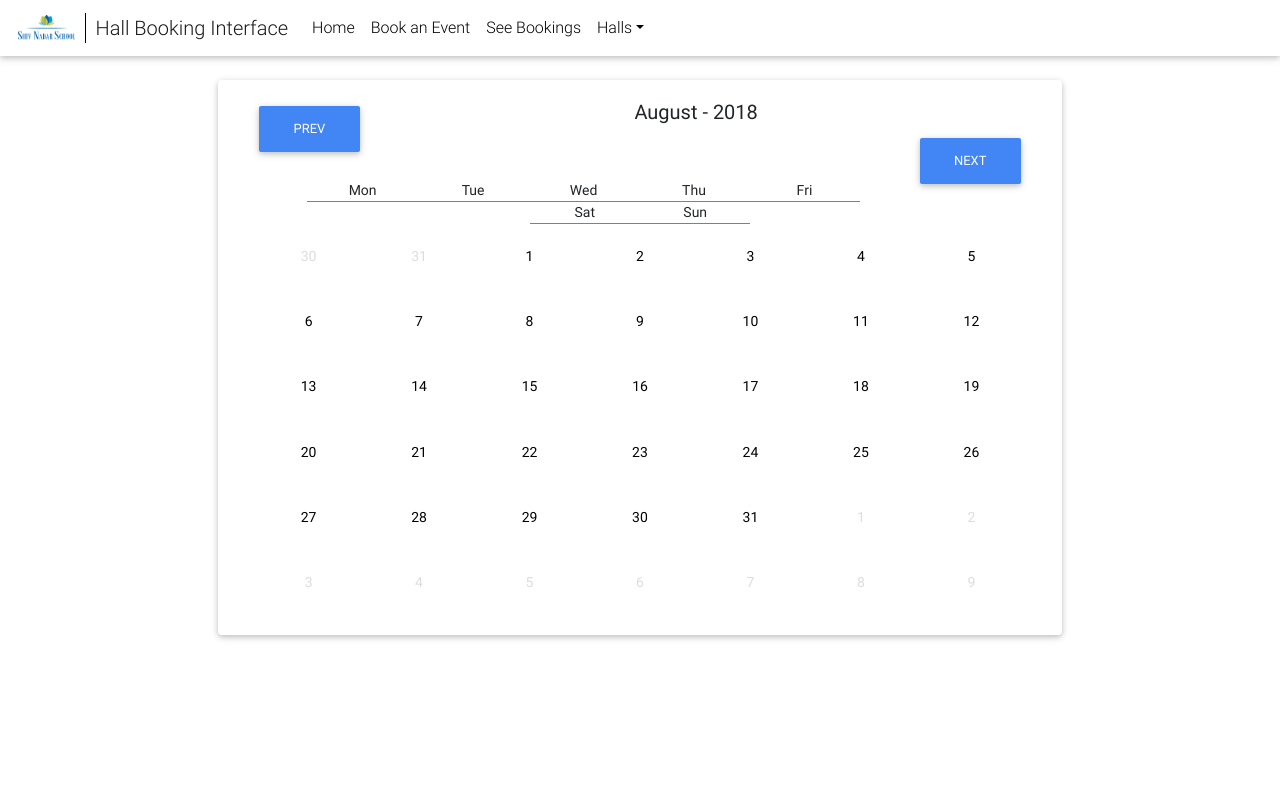
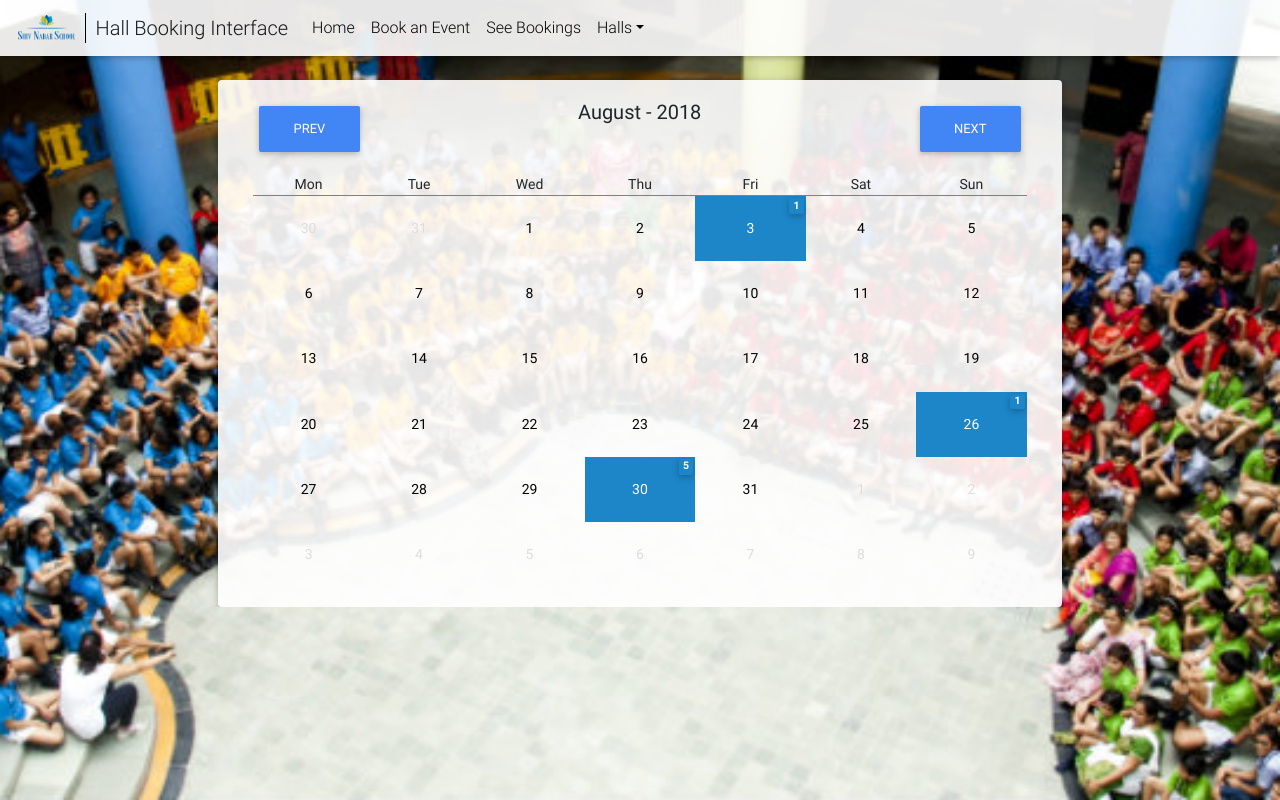
Before and after one commit to adikul358/hbinterface, a PHP site: the page made by mdb makeover/index.php in a window 1280 px wide. Run offline with PHP 8.4, Linux system fonts and the light colour scheme; style sheets or scripts are compiled from the project's sources.

Commit message:
backgrounds

```diff
--- a/mdb makeover/cal/css/less/responsive-calendar.less
+++ b/mdb makeover/cal/css/less/responsive-calendar.less
@@ -11,7 +11,7 @@
       cursor: pointer;
     }
 
-    h4 {
+    h4,h5,h6 {
       display: inline;
     }
   }
--- a/mdb makeover/cal/css/responsive-calendar.css
+++ b/mdb makeover/cal/css/responsive-calendar.css
@@ -4,7 +4,9 @@
 .responsive-calendar .controls a {
   cursor: pointer;
 }
-.responsive-calendar .controls h4 {
+.responsive-calendar .controls h4,
+.responsive-calendar .controls h5,
+.responsive-calendar .controls h6 {
   display: inline;
 }
 .responsive-calendar .day-headers,
--- a/mdb makeover/index.php
+++ b/mdb makeover/index.php
@@ -13,9 +13,9 @@
     <link href="cal/css/responsive-calendar.css" rel="stylesheet">
 </head>
 
-<body>
+<body style="height:100vh; background-image: url('images/noida-overview.jpg'); background-repeat: no-repeat; background-size: 400% 400%;background-position: center;background-size: cover;">
     <!--Navbar-->
-    <nav class="navbar navbar-expand-lg navbar-light primary-color-light">
+    <nav class="navbar navbar-expand-lg navbar-light" style="background:rgba(255,255,255, 0.9)">
 
         <!-- Navbar brand -->
         <a class="navbar-brand" href="#">
@@ -62,10 +62,11 @@
 
         </div>
     </nav>
+    <div class="view full-page-intro" >
     <br>
     <div class="row justify-content-center">
         <div class="col-sm-8">
-            <div class="card ">
+            <div class="card" style="background:rgba(255,255,255, 0.9)">
                 <div class="card-body text-center ">
                     <div class=container>
                     <!-- Responsive calendar - START -->
@@ -109,7 +110,21 @@
     <script src="cal/js/responsive-calendar.js"></script>
     <script type="text/javascript">
         $(document).ready(function () {
-            $(".responsive-calendar").responsiveCalendar();
+            $(".responsive-calendar").responsiveCalendar({
+                events: {
+                    "2018-08-30": {"number": 5, "url": "/wchbooking/mdb makeover"},
+                    "2018-08-26": {"number": 1, "url": "/wchbooking/mdb makeover"},
+                    "2018-08-03": {"number": 1},
+                    "2018-09-30": {"number": 5, "url": "/wchbooking/mdb makeover"},
+                    "2018-09-26": {"number": 1, "url": "/wchbooking/mdb makeover"},
+                    "2018-09-03": {"number": 1},
+                    "2018-10-30": {"number": 5, "url": "/wchbooking/mdb makeover"},
+                    "2018-10-26": {"number": 1, "url": "/wchbooking/mdb makeover"},
+                    "2018-10-03": {"number": 1},
+                    "2018-11-30": {"number": 5, "url": "/wchbooking/mdb makeover"},
+                    "2018-11-26": {"number": 1, "url": "/wchbooking/mdb makeover"},
+                    "2018-11-03": {"number": 1},
+                }});
         });
     </script>
     <!-- <script type="text/javascript" src="js/jquery-3.3.1.min.js"></script> -->
```
Also changed, not shown: mdb makeover/images/noida-overview.jpg (added).
